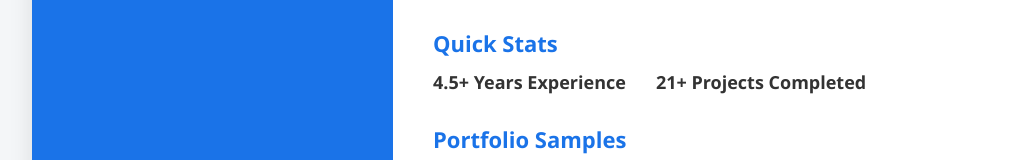
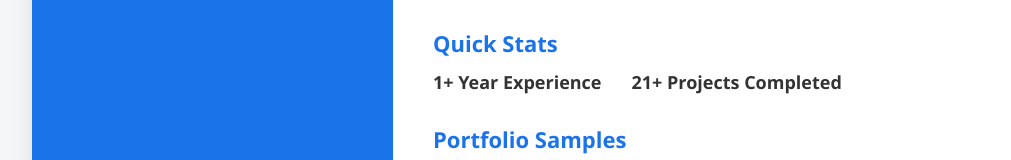
Before and after one commit to Mateeba25/Mateeba-chudhary, a plain HTML site: page index (1).html in a window 1280 px wide. Shown: the part 234-394 px from the top of the page, without its empty margins (108-1119 px from the left). Drawn offline with Linux system fonts and the light colour scheme.

Commit message:
Update index (1).html

```diff
--- a/index (1).html
+++ b/index (1).html
@@ -104,7 +104,7 @@
       <div class="section">
         <h2>Quick Stats</h2>
         <div class="stats">
-          <div>4.5+ Years Experience</div>
+          <div>1+ Year Experience</div>
           <div>21+ Projects Completed</div>
         </div>
       </div>
```
